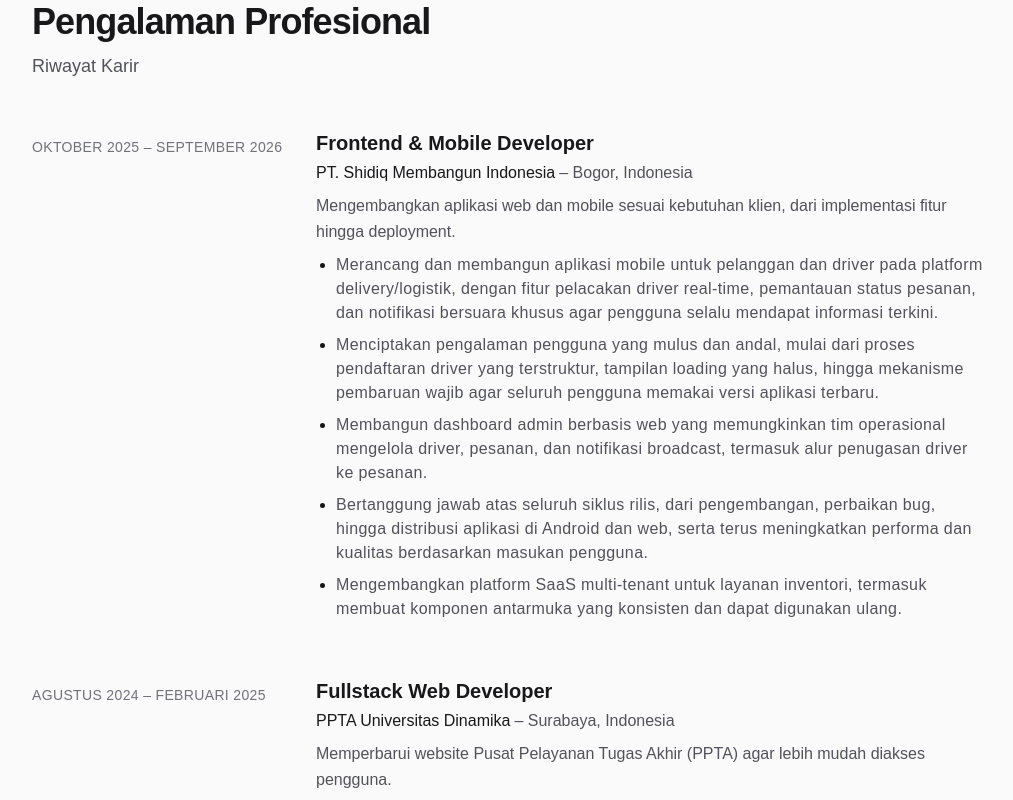
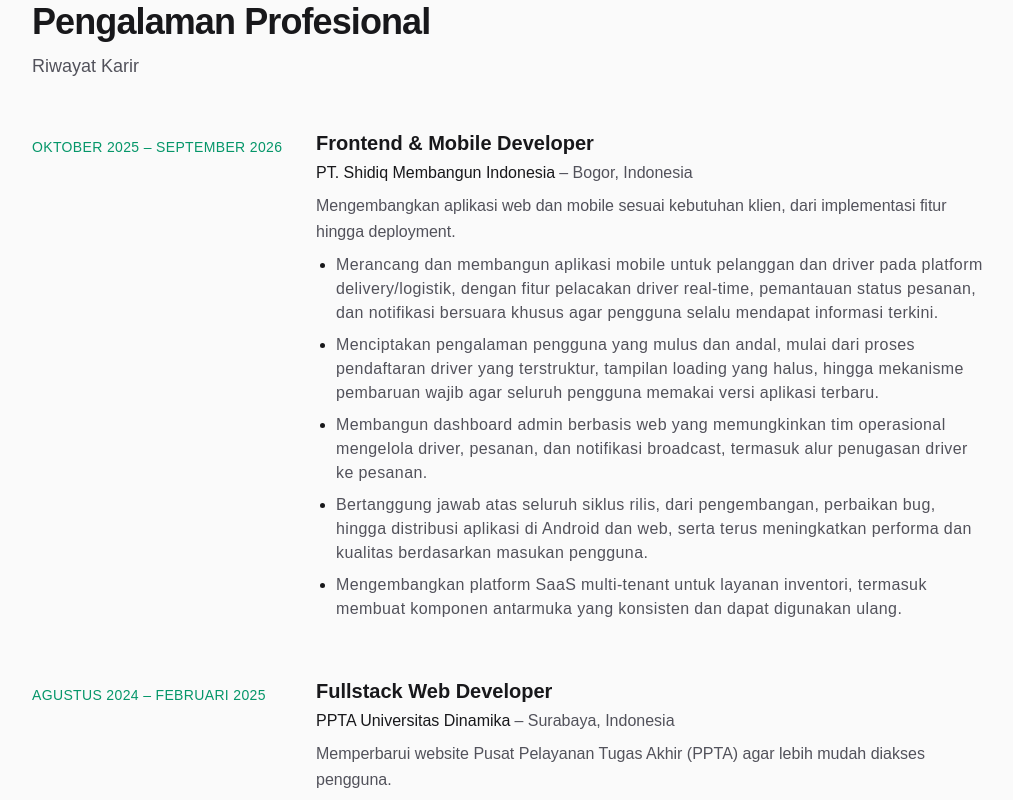
Before and after one commit to aldnazr/portofoliov2, a Next.js app: page / in a window 1280 px wide. Shown: the part 2120-2920 px from the top of the page, without its empty margins (56-1069 px from the left). Built offline with nearby package versions, Linux system fonts and the light colour scheme; a web font is replaced by a local one.

Commit message:
fix(experience): highlight period labels with primary color
Experience period labels used the subtle text color, which reduced their visibility against the background. Switch them to the primary text color so timeline dates are easier to scan.

```diff
--- a/components/sections/experience-section.tsx
+++ b/components/sections/experience-section.tsx
@@ -17,7 +17,7 @@ export default function ExperienceSection() {
             className="grid gap-3 md:grid-cols-4 md:gap-8"
           >
             {/* Kolom kiri: periode */}
-            <div className="uppercase tracking-wide font-medium text-sm text-subtle md:pt-2">
+            <div className="uppercase tracking-wide font-medium text-sm text-primary md:pt-2">
               {exp.period}
             </div>
 
```
